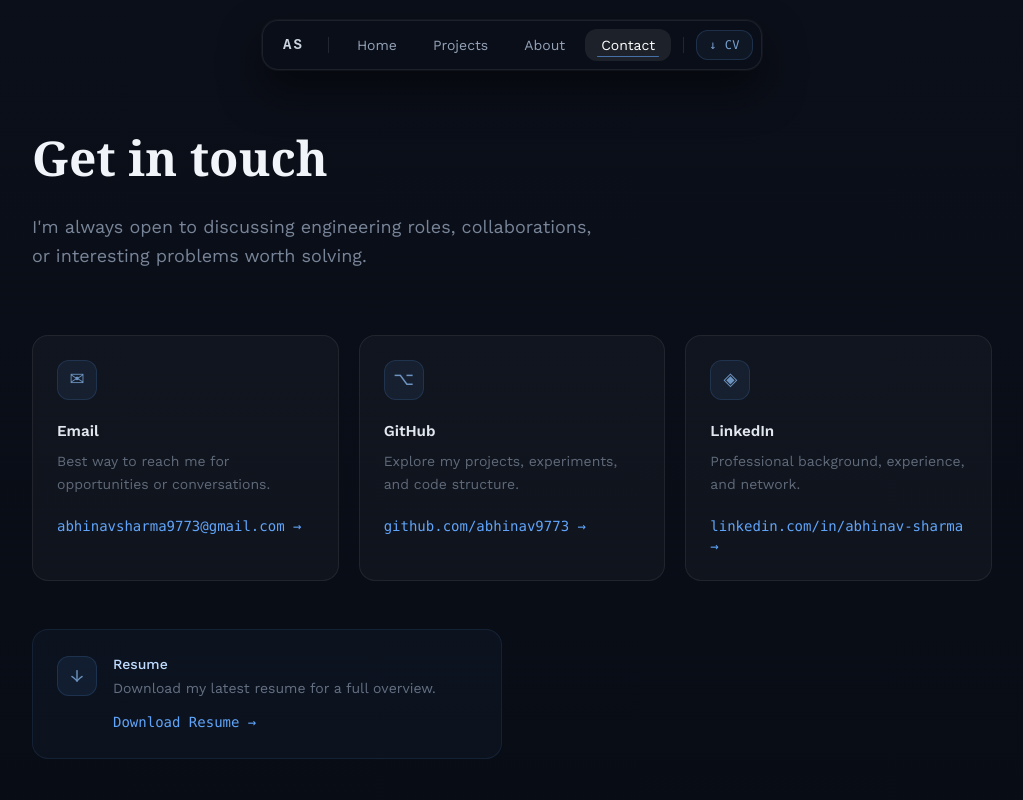
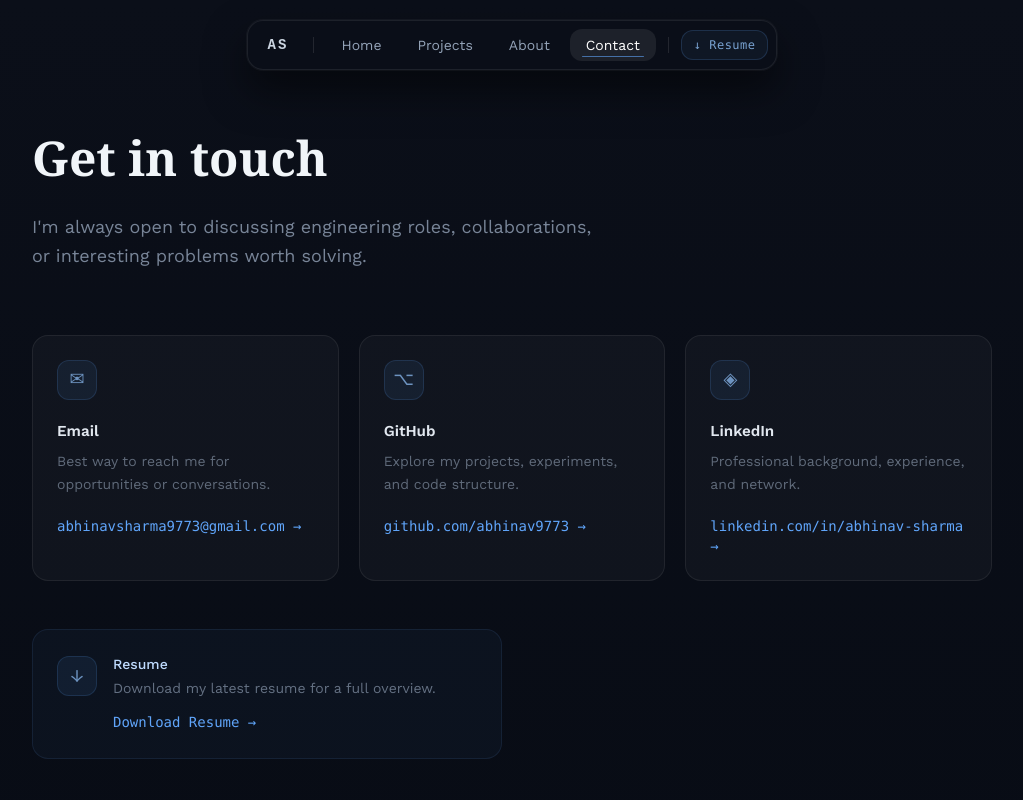
Before and after one commit to abhinav9773/AbhinavsPortfolio, a React (Vite) app: page /contact in a window 1280 px wide. Shown: the top 800 px of the page, without its empty margins (128-1151 px from the left). Built offline with nearby package versions, Linux system fonts and the light colour scheme; no server answers.

Commit message:
minor change in navbar

```diff
--- a/src/components/Navbar.jsx
+++ b/src/components/Navbar.jsx
@@ -100,7 +100,7 @@ const Navbar = () => {
             e.currentTarget.style.color = "rgba(147,197,253,0.8)";
           }}
         >
-          ↓ CV
+          ↓ Resume
         </a>
       </nav>
     </div>
```
